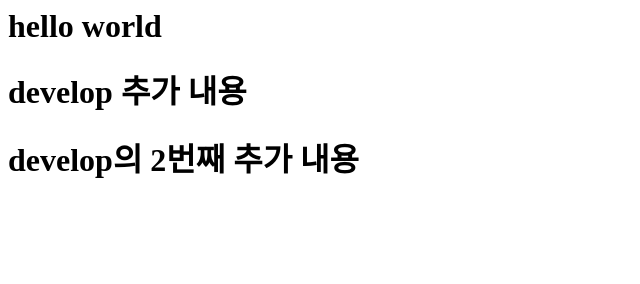
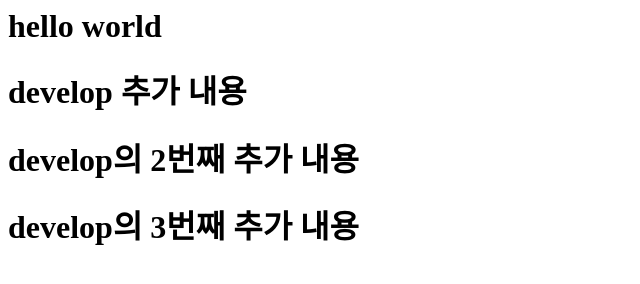
Before and after one commit to seoyeeon/git_Project_OSS3, a plain HTML site: page index.html in a window 1280 px wide. Shown: the whole page, without its empty margins (0-640 px from the left). Drawn offline with Linux system fonts and the light colour scheme.

Commit message:
develop third commit

```diff
--- a/index.html
+++ b/index.html
@@ -7,5 +7,6 @@
         <h1>hello world</h1>
         <h1>develop 추가 내용</h1>
         <h1>develop의 2번째 추가 내용</h1>
+        <h1>develop의 3번째 추가 내용</h1>
     </body>
 </html>
```
